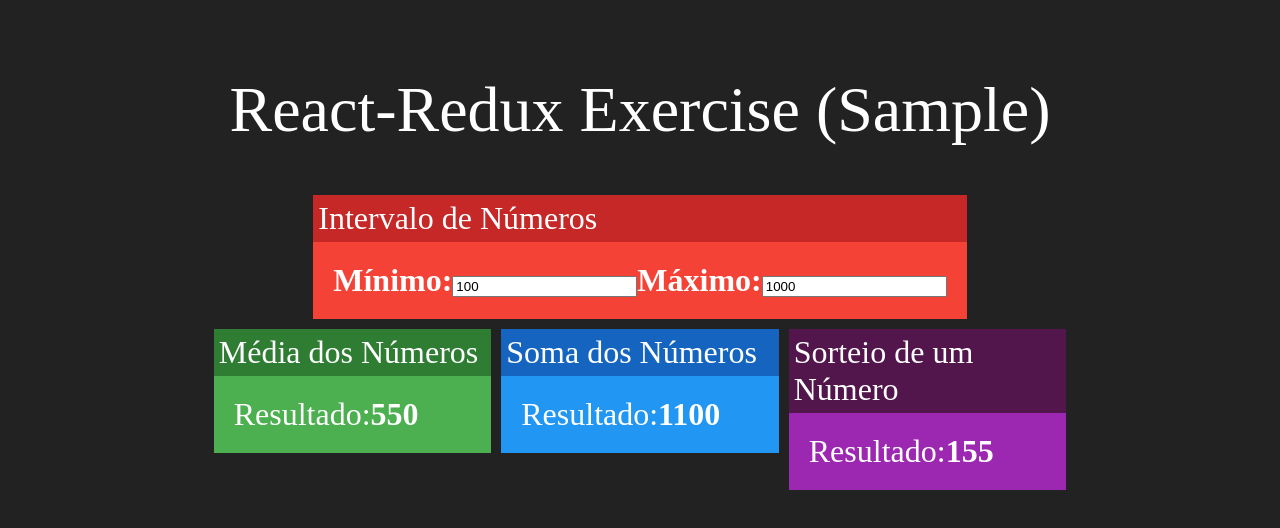
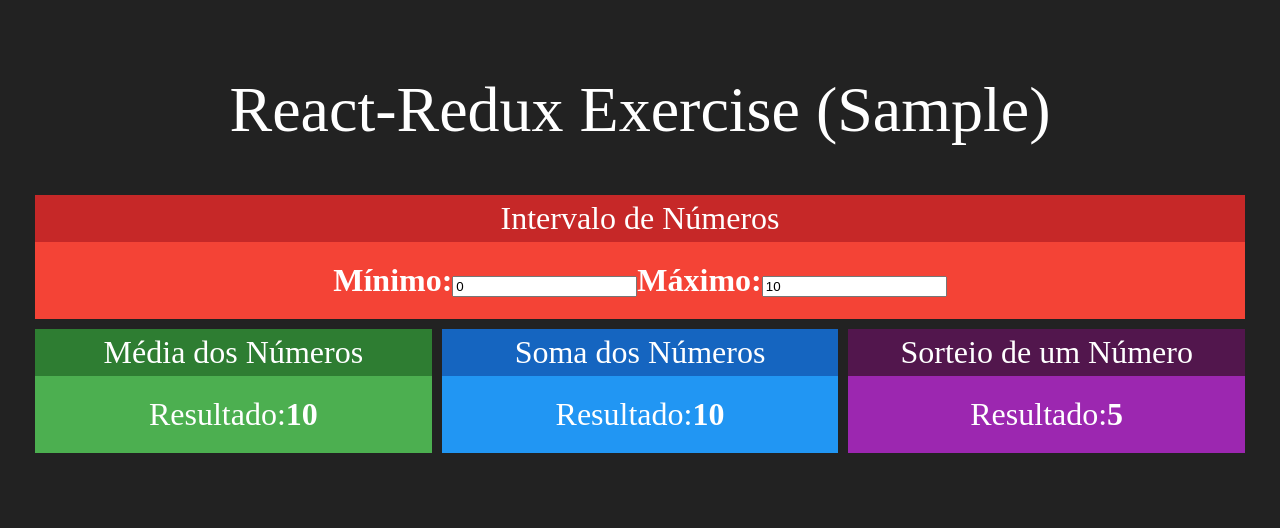
Before and after one commit to PedroBarbosaSw/redux-sample, a React (Create React App) app: page / in a window 1280 px wide. Shown: the top 528 px of the page. Built offline with nearby package versions, Linux system fonts and the light colour scheme.

Commit message:
cleaning the code

```diff
--- a/src/App.css
+++ b/src/App.css
@@ -1,7 +1,8 @@
 .App {
    display: flex;
    flex-direction: column;
-   align-items: center;
+   align-items: stretch;
+   text-align: center;
 }
 
 h1 {
--- a/src/App.js
+++ b/src/App.js
@@ -1,4 +1,4 @@
-import React, { useState } from 'react';
+import React from 'react';
 import './App.css';
 
 import Intervalo from './components/Intervalo';
@@ -8,21 +8,16 @@
 
 function App() {
 
-   const [min, setMin] = useState(100)
-   const [max, setMax] = useState(1000)
-
    return (
       <div className="App">
          <h1>React-Redux Exercise (Sample)</h1>
          <div className="linha">
-            <Intervalo min={min} max={max}
-               onMinChanged={setMin} onMaxChanged={setMax}
-            ></Intervalo>
+            <Intervalo></Intervalo>
          </div>
          <div className="linha">
-            <Media min={min} max={max}></Media>
-            <Soma min={min} max={max}></Soma>
-            <Sorteio min={min} max={max}></Sorteio>
+            <Media></Media>
+            <Soma></Soma>
+            <Sorteio></Sorteio>
          </div>
       </div>
    );
--- a/src/components/Intervalo.jsx
+++ b/src/components/Intervalo.jsx
@@ -4,20 +4,16 @@
 import Card from './Card'
 
 export default props => {
-   const { min, max} = props
-
    return (
       <Card title="Intervalo de Números" red>
          <div className="Intervalo">
             <span>
                <strong>Mínimo:</strong>
-               <input type="number" value={min}
-                  onChange={e => props.onMinChanged(+e.target.value)} />
+               <input type="number" value={0} readOnly />
             </span>
             <span>
                <strong>Máximo:</strong>
-               <input type="number" value={max}
-                  onChange={e => props.onMaxChanged(+e.target.value)} />
+               <input type="number" value={10} readOnly />
             </span>
          </div>
       </Card>
--- a/src/components/Media.jsx
+++ b/src/components/Media.jsx
@@ -3,14 +3,12 @@
 import Card from './Card'
 
 export default props => {
-   const { min, max } = props
-
    return (
       <Card title="Média dos Números" green>
          <div>
             <span>
                <span>Resultado:</span>
-               <strong>{ (max + min) / 2 }</strong>
+               <strong>{ 10 }</strong>
             </span>
          </div>
       </Card>
--- a/src/components/Soma.jsx
+++ b/src/components/Soma.jsx
@@ -3,14 +3,12 @@
 import Card from './Card'
 
 export default props => {
-   const { min, max } = props
-
    return (
       <Card title="Soma dos Números" blue>
          <div>
             <span>
                <span>Resultado:</span>
-               <strong>{ max + min }</strong>
+               <strong>{ 10 }</strong>
             </span>
          </div>
       </Card>
--- a/src/components/Sorteio.jsx
+++ b/src/components/Sorteio.jsx
@@ -3,15 +3,12 @@
 import Card from './Card'
 
 export default props => {
-   const { min, max } = props
-   const aleatorio = parseInt(Math.random() * (max - min)) + min
-
    return (
       <Card title="Sorteio de um Número" purple>
          <div>
             <span>
                <span>Resultado:</span>
-               <strong>{ aleatorio }</strong>
+               <strong>{ 5 }</strong>
             </span>
          </div>
       </Card>
```
